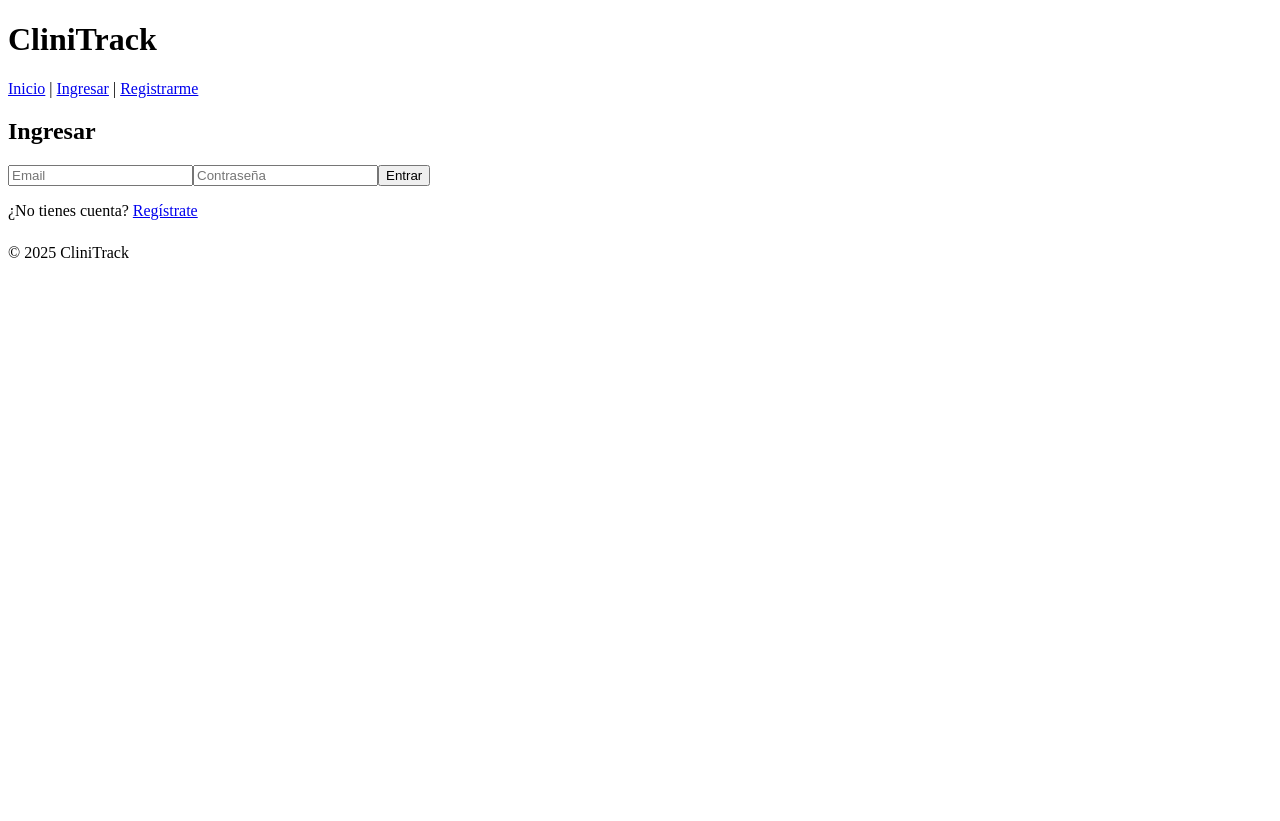
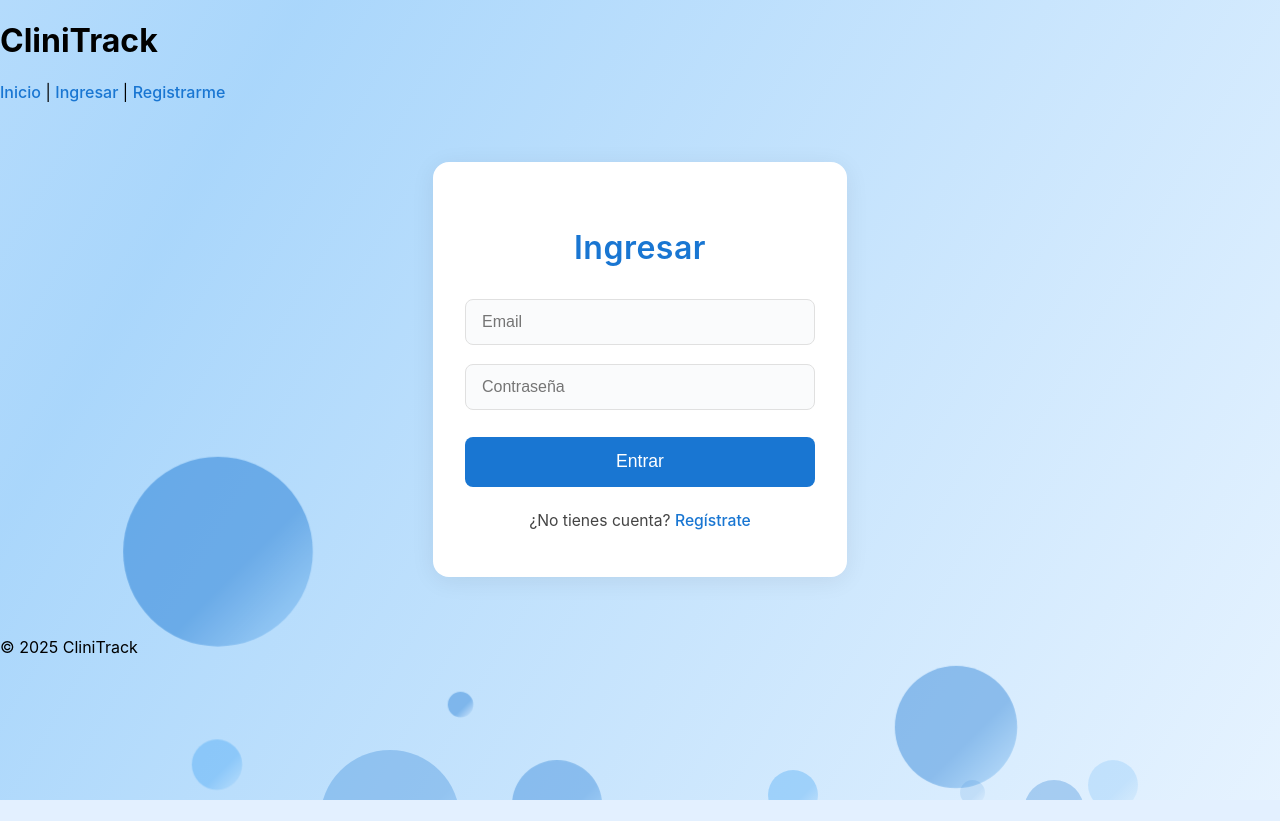
Before and after one commit to JordanSotoLizama/clinitrack, a Vue app in the folder apps/pacientes/: page /login in a window 1280 px wide. Before the commit the page ends 800 px from the top, so only its background shows below. Built offline with nearby package versions, Linux system fonts and the light colour scheme; no server answers; the HTML template or start-up script is replaced by a standard one.

Commit message:
Creacion de login y landing

```diff
--- a/apps/pacientes/src/views/public/LandingView.vue
+++ b/apps/pacientes/src/views/public/LandingView.vue
@@ -1,12 +1,27 @@
 <template>
   <PublicLayout>
-    <section>
-      <h2>Bienvenido/a</h2>
-      <p>Gestiona tus citas y exámenes.</p>
-      <p>
-        <router-link to="/login">Ingresar</router-link> |
-        <router-link to="/registro">Registrarme</router-link>
-      </p>
+    <section class="landing-section">
+      <img src="https://img.freepik.com/vector-gratis/ilustracion-concepto-medico_114360-2294.jpg" alt="Clínica" class="landing-hero" />
+      <h2>Bienvenido/a a CliniTrack</h2>
+      <p class="subtitle">Tu salud, nuestra prioridad.</p>
+      <ul class="features">
+        <li>
+          <span class="icon">🩺</span>
+          Agenda tus citas médicas fácilmente
+        </li>
+        <li>
+          <span class="icon">📄</span>
+          Consulta tus exámenes y resultados online
+        </li>
+        <li>
+          <span class="icon">🔒</span>
+          Seguridad y privacidad de tus datos
+        </li>
+      </ul>
+      <div class="landing-actions">
+        <router-link to="/login" class="main-btn">Ingresar</router-link>
+        <router-link to="/registro" class="sec-btn">Registrarme</router-link>
+      </div>
     </section>
   </PublicLayout>
 </template>
@@ -14,3 +29,115 @@
 <script setup lang="ts">
 import PublicLayout from '../../layouts/PublicLayout.vue'
 </script>
+
+<style>
+body {
+  min-height: 100vh;
+  margin: 0;
+  font-family: 'Inter', 'Segoe UI', Arial, sans-serif;
+  background: linear-gradient(120deg, #e3f0ff 0%, #f8fbff 100%);
+  overflow-x: hidden;
+  position: relative;
+}
+
+.landing-section {
+  max-width: 420px;
+  margin: 80px auto;
+  padding: 2.5rem 2rem 2rem 2rem;
+  background: #fff;
+  border-radius: 16px;
+  box-shadow: 0 4px 24px 0 rgba(0,0,0,0.07);
+  display: flex;
+  flex-direction: column;
+  align-items: center;
+}
+
+.landing-hero {
+  width: 120px;
+  height: 120px;
+  object-fit: contain;
+  margin-bottom: 1.2rem;
+  border-radius: 50%;
+  box-shadow: 0 2px 12px 0 rgba(25,118,210,0.08);
+  background: #e3f0ff;
+}
+
+h2 {
+  font-size: 2.2rem;
+  font-weight: 600;
+  color: #1976d2;
+  margin-bottom: 0.5rem;
+  letter-spacing: 0.5px;
+  text-align: center;
+}
+
+.subtitle {
+  color: #1976d2;
+  font-size: 1.1rem;
+  margin-bottom: 1.5rem;
+  text-align: center;
+}
+
+.features {
+  list-style: none;
+  padding: 0;
+  margin: 0 0 2rem 0;
+  width: 100%;
+}
+
+.features li {
+  display: flex;
+  align-items: center;
+  gap: 0.7rem;
+  font-size: 1.07rem;
+  color: #444;
+  margin-bottom: 0.7rem;
+  background: #f5faff;
+  padding: 0.7rem 1rem;
+  border-radius: 8px;
+}
+
+.icon {
+  font-size: 1.4rem;
+}
+
+.landing-actions {
+  display: flex;
+  gap: 1rem;
+  margin-top: 1.2rem;
+  width: 100%;
+  justify-content: center;
+}
+
+.main-btn, .sec-btn {
+  padding: 0.8rem 1.6rem;
+  border-radius: 8px;
+  font-size: 1.08rem;
+  font-weight: 500;
+  text-decoration: none;
+  transition: background 0.2s, color 0.2s;
+  display: inline-block;
+  text-align: center;
+}
+
+.main-btn {
+  background: #1976d2;
+  color: #fff;
+  border: none;
+}
+
+.main-btn:hover {
+  background: #1565c0;
+}
+
+.sec-btn {
+  background: #e3f0ff;
+  color: #1976d2;
+  border: 1px solid #90caf9;
+}
+
+.sec-btn:hover {
+  background: #bbdefb;
+  color: #0d47a1;
+}
+</style>
--- a/apps/pacientes/src/views/public/LoginView.vue
+++ b/apps/pacientes/src/views/public/LoginView.vue
@@ -1,5 +1,20 @@
 <template>
   <PublicLayout>
+    <div class="animated-bg">
+      <!-- Burbujas grandes y pequeñas -->
+      <div class="bubble"></div>
+      <div class="bubble"></div>
+      <div class="bubble"></div>
+      <div class="bubble"></div>
+      <div class="bubble"></div>
+      <div class="bubble small"></div>
+      <div class="bubble small"></div>
+      <div class="bubble small"></div>
+      <div class="bubble tiny"></div>
+      <div class="bubble tiny"></div>
+      <!-- Fondo animado con gradiente en movimiento -->
+      <div class="moving-gradient"></div>
+    </div>
     <section>
       <h2>Ingresar</h2>
       <form>
@@ -15,3 +30,200 @@
 <script setup lang="ts">
 import PublicLayout from '../../layouts/PublicLayout.vue'
 </script>
+
+<style>
+body {
+  min-height: 100vh;
+  margin: 0;
+  font-family: 'Inter', 'Segoe UI', Arial, sans-serif;
+  background: #e3f0ff;
+  overflow-x: hidden;
+  position: relative;
+}
+
+/* Fondo animado con gradiente en movimiento */
+.moving-gradient {
+  position: fixed;
+  top: 0; left: 0;
+  width: 100vw; height: 100vh;
+  z-index: -2;
+  pointer-events: none;
+  background: linear-gradient(120deg, #e3f0ff 0%, #90caf9 50%, #f8fbff 100%);
+  background-size: 200% 200%;
+  animation: gradientMove 12s ease-in-out infinite;
+  opacity: 0.7;
+}
+
+@keyframes gradientMove {
+  0% {
+    background-position: 0% 50%;
+  }
+  50% {
+    background-position: 100% 50%;
+  }
+  100% {
+    background-position: 0% 50%;
+  }
+}
+
+/* Fondo animado con burbujas */
+.animated-bg {
+  position: fixed;
+  top: 0; left: 0;
+  width: 100vw; height: 100vh;
+  z-index: -1;
+  overflow: hidden;
+}
+
+.bubble {
+  position: absolute;
+  border-radius: 50%;
+  opacity: 0.28;
+  background: linear-gradient(135deg, #1976d2 60%, #90caf9 100%);
+  animation: float 12s infinite ease-in-out;
+}
+.bubble.small {
+  width: 50px; height: 50px;
+  left: 15vw; bottom: -30px;
+  animation-delay: 3s;
+  opacity: 0.18;
+  background: linear-gradient(135deg, #42a5f5 60%, #bbdefb 100%);
+}
+.bubble.small:nth-child(7) {
+  left: 60vw; bottom: -20px;
+  animation-delay: 5s;
+}
+.bubble.small:nth-child(8) {
+  left: 85vw; bottom: -10px;
+  animation-delay: 7s;
+}
+.bubble.tiny {
+  width: 25px; height: 25px;
+  left: 35vw; bottom: -10px;
+  animation-delay: 2s;
+  opacity: 0.12;
+  background: linear-gradient(135deg, #1976d2 60%, #e3f0ff 100%);
+}
+.bubble.tiny:nth-child(10) {
+  left: 75vw; bottom: -5px;
+  animation-delay: 6s;
+}
+
+/* Burbujas grandes originales */
+.bubble:nth-child(1) {
+  width: 180px; height: 180px;
+  left: 10vw; bottom: -100px;
+  animation-delay: 0s;
+}
+.bubble:nth-child(2) {
+  width: 120px; height: 120px;
+  left: 70vw; bottom: -80px;
+  animation-delay: 2s;
+}
+.bubble:nth-child(3) {
+  width: 90px; height: 90px;
+  left: 40vw; bottom: -60px;
+  animation-delay: 4s;
+}
+.bubble:nth-child(4) {
+  width: 60px; height: 60px;
+  left: 80vw; bottom: -40px;
+  animation-delay: 6s;
+}
+.bubble:nth-child(5) {
+  width: 140px; height: 140px;
+  left: 25vw; bottom: -90px;
+  animation-delay: 8s;
+}
+
+@keyframes float {
+  0% {
+    transform: translateY(0) scale(1);
+    opacity: 0.35;
+  }
+  60% {
+    opacity: 0.5;
+  }
+  100% {
+    transform: translateY(-90vh) scale(1.15);
+    opacity: 0;
+  }
+}
+
+section {
+  max-width: 350px;
+  margin: 60px auto;
+  padding: 2.5rem 2rem 2rem 2rem;
+  background: #fff;
+  border-radius: 16px;
+  box-shadow: 0 4px 24px 0 rgba(0,0,0,0.07);
+  display: flex;
+  flex-direction: column;
+  align-items: center;
+}
+
+h2 {
+  font-size: 2rem;
+  font-weight: 600;
+  color: #1976d2;
+  margin-bottom: 2rem;
+  letter-spacing: 0.5px;
+}
+
+form {
+  width: 100%;
+  display: flex;
+  flex-direction: column;
+  gap: 1.2rem;
+}
+
+input {
+  padding: 0.8rem 1rem;
+  border: 1px solid #e0e0e0;
+  border-radius: 8px;
+  font-size: 1rem;
+  outline: none;
+  transition: border 0.2s;
+  background: #fafbfc;
+}
+
+input:focus {
+  border-color: #1976d2;
+  background: #fff;
+}
+
+button {
+  padding: 0.9rem 0;
+  background: #1976d2;
+  color: #fff;
+  border: none;
+  border-radius: 8px;
+  font-size: 1.1rem;
+  font-weight: 500;
+  cursor: pointer;
+  transition: background 0.2s;
+  margin-top: 0.5rem;
+}
+
+button:hover {
+  background: #1565c0;
+}
+
+p {
+  margin-top: 1.5rem;
+  font-size: 0.98rem;
+  color: #444;
+}
+
+a {
+  color: #1976d2;
+  text-decoration: none;
+  font-weight: 500;
+  transition: color 0.2s;
+}
+
+a:hover {
+  color: #0d47a1;
+  text-decoration: underline;
+}
+</style>
```
